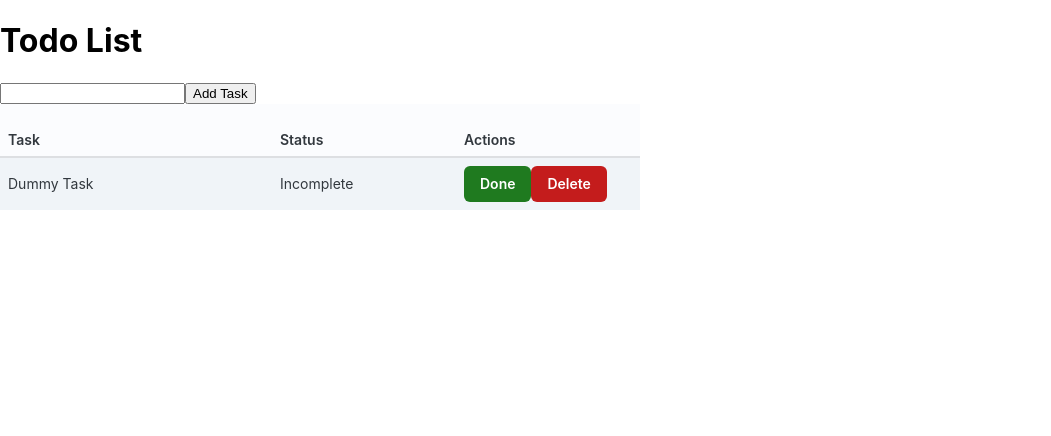
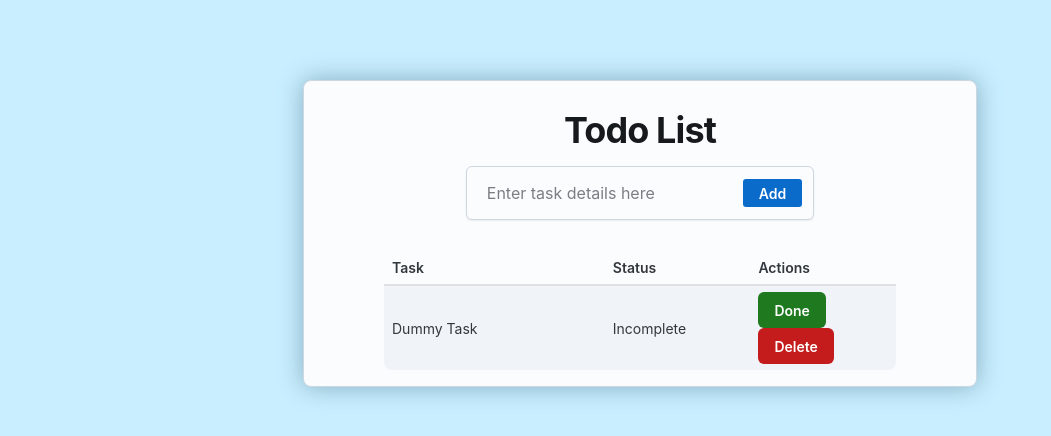
Before and after one commit to hassan-imran/simple-todo-app, a React (Create React App) app in the folder client/: page / in a window 1280 px wide. Shown: the top 436 px of the page, without its empty margins (0-1051 px from the left). Built offline with nearby package versions, Linux system fonts and the light colour scheme.

Commit message:
More Beautification

```diff
--- a/client/src/App.css
+++ b/client/src/App.css
@@ -1,4 +1,7 @@
-/* table, th, td {
-  margin-top: 2em;
-  border: 1px solid;
-} */
+body {
+  background: #c8eeff;
+}
+
+.App {
+  box-shadow: #86aec0 0 0 25px;
+}
--- a/client/src/App.js
+++ b/client/src/App.js
@@ -1,6 +1,7 @@
 import './App.css';
 import TodoForm from './TodoForm';
-import React, {useState} from 'react';
+import React, { useState } from 'react';
+import { Card, Typography } from '@mui/joy';
 import TodoList from './TodoList';
 
 
@@ -14,11 +15,18 @@ function App() {
     },
   ]);
   return (
-    <div className="App">
-      <h1>Todo List</h1>
+    <Card className="App" style={{
+      margin: 'auto',
+      marginTop: '5em',
+      maxWidth: '50%',
+      display: "flex",
+      alignItems: "center",
+      justifyContent: "center"
+    }}>
+      <Typography level='h1' style={{ marginTop: '0.25em' }}>Todo List</Typography>
       <TodoForm tasks={tasks} setTask={setTask} />
-      <TodoList tasks={tasks} setTask={setTask}/>
-    </div>
+      <TodoList tasks={tasks} setTask={setTask} />
+    </Card>
   );
 }
 
--- a/client/src/TodoForm.js
+++ b/client/src/TodoForm.js
@@ -1,10 +1,23 @@
 import React, { useState } from 'react';
+import { Button, FormHelperText, Input } from '@mui/joy';
+import { InfoOutlined } from '@mui/icons-material'
 
-const TodoForm = ({tasks, setTask}) => {
+const TodoForm = ({ tasks, setTask }) => {
 
     const [text, setText] = useState('');
+    const [error, setError] = useState('');
+
+    const addError = (errorText) => {
+        return (
+            <FormHelperText sx={{color:'#c41c1c', marginTop: '1em'}}>
+                <InfoOutlined />
+                {errorText}
+            </FormHelperText>
+        )
+    }
 
     function addTask(text) {
+        if (text) {
             const newTask = {
                 id: Date.now(),
                 text,
@@ -12,12 +25,27 @@ const TodoForm = ({tasks, setTask}) => {
             }
             setTask([...tasks, newTask]);
             setText('');
+        } else {
+            setError('Please enter task first!');
+        }
     }
 
     return (<div>
-        <input type="text" value={text} onChange={(e) => setText(e.target.value)} />
-        <button onClick={() => addTask(text)}>Add Task</button>
+        <Input
+            color='neutral'
+            endDecorator={<Button variant='solid' color='primary' onClick={() => addTask(text)}>Add</Button>}
+            placeholder='Enter task details here'
+            type="text"
+            value={text}
+            onChange={(e) => {
+                setText(e.target.value);
+                if(error) {
+                    setError('')
+                }
+            }}
+            sx={{ padding: '12px 20px' }}
+        />
+        {error ? addError(error): ''}
     </div>)
 }
-
 export default TodoForm;
--- a/client/src/TodoList.js
+++ b/client/src/TodoList.js
@@ -1,4 +1,4 @@
-import { Table, Button, Typography } from '@mui/joy';
+import { Table, Button } from '@mui/joy';
 
 const TodoList = ({ tasks, setTask }) => {
 
@@ -17,7 +17,7 @@ const TodoList = ({ tasks, setTask }) => {
     }
 
     return (
-            <Table aria-label="basic table" variant='soft' sx={{ '& thead th:nth-child(1)': { width: '40%' }, maxWidth: '50%' }}>
+            <Table aria-label="basic table" variant='soft' sx={{ '& thead th:nth-child(1)': { width: '40%' }, maxWidth: '80%' }}>
                 <thead>
                     <tr>
                         <th>Task</th>
```
Lines whose indentation alone changed are shown as unchanged.
